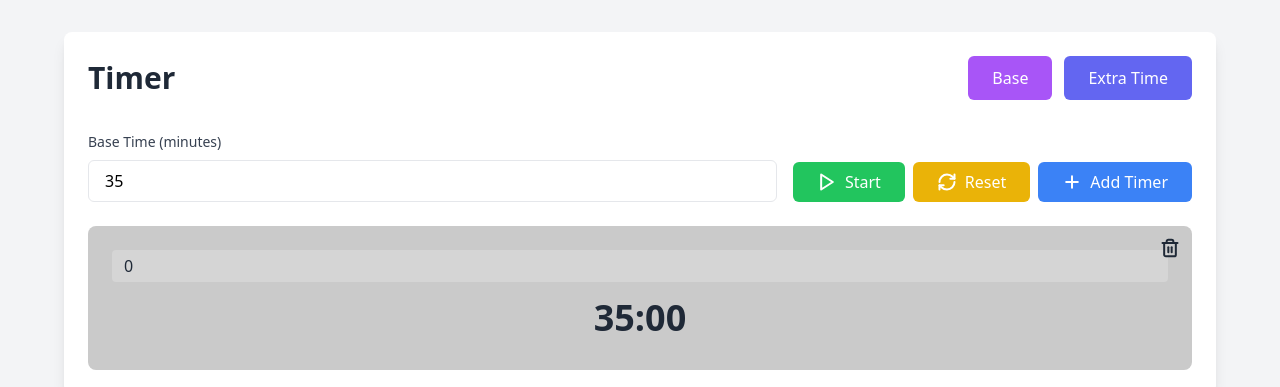
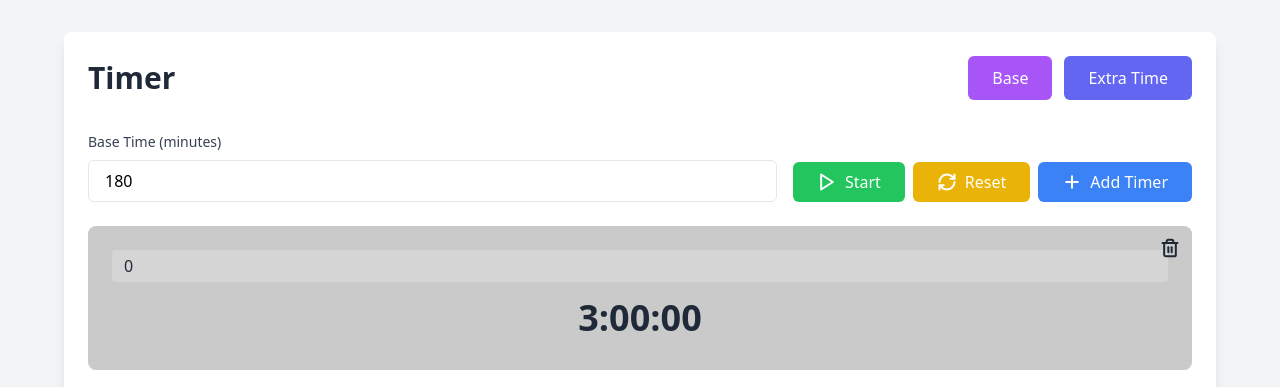
Before and after one commit to AadiKuchlous/timer-project, a React (Vite) app: page / in a window 1280 px wide. Shown: the top 387 px of the page. Built offline with nearby package versions, Linux system fonts and the light colour scheme.

Commit message:
set base time to 3 hours and added hours

```diff
--- a/src/App.tsx
+++ b/src/App.tsx
@@ -21,8 +21,8 @@ const PRESET_MODES = {
 };
 
 function App() {
-  const [baseTime, setBaseTime] = useState<number>(35);
-  const [baseTimeString, setBaseTimeString] = useState<string>("35");
+  const [baseTime, setBaseTime] = useState<number>(180);
+  const [baseTimeString, setBaseTimeString] = useState<string>(baseTime.toString());
   const [timers, setTimers] = useState<Timer[]>(
     PRESET_MODES.single.map(timer => ({
       ...timer,
@@ -174,9 +174,10 @@ function App() {
   };
 
   const formatTime = (seconds: number): string => {
-    const mins = Math.floor(seconds / 60);
+    const hours = Math.floor(seconds / 3600);
+    const mins = Math.floor((seconds % 3600) / 60);
     const secs = Math.floor(seconds % 60);
-    return `${mins}:${secs.toString().padStart(2, '0')}`;
+    return `${hours}:${mins.toString().padStart(2, '0')}:${secs.toString().padStart(2, '0')}`;
   };
 
   return (
```
